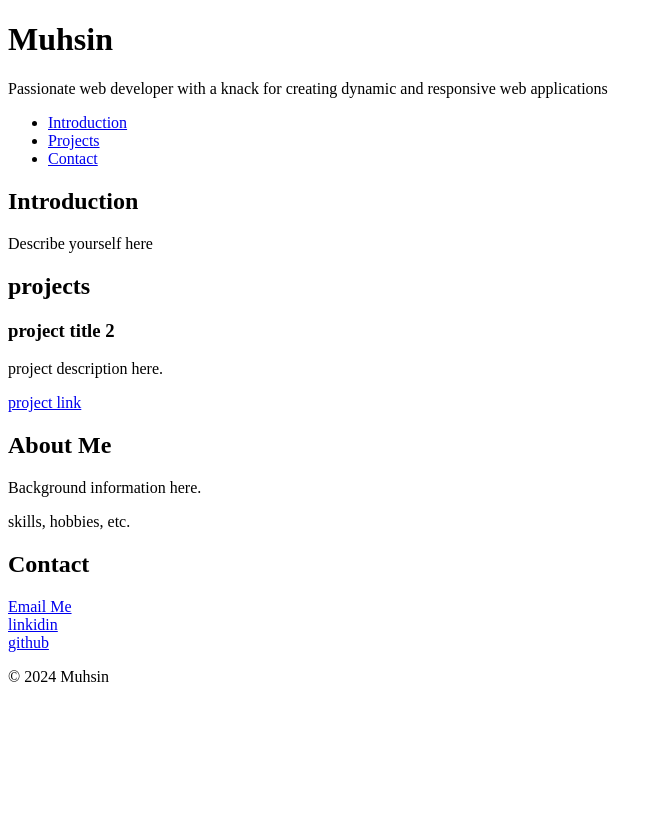
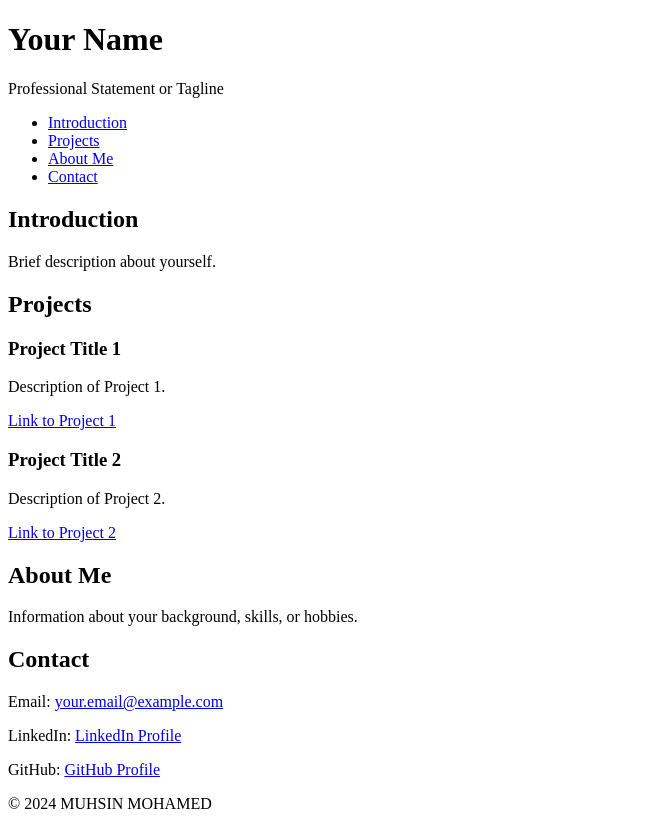
Before and after one commit to montelego/My_First_Portfolio, a plain HTML site: page Portfolio/index.html in a window 1280 px wide. Shown: the whole page, without its empty margins (0-662 px from the left). Before the commit the page ends 800 px from the top, so only its background shows below. Drawn offline with Linux system fonts and the light colour scheme.

Commit message:
added portfolio/ index.html

```diff
--- a/Portfolio/index.html
+++ b/Portfolio/index.html
@@ -2,48 +2,74 @@
 <html lang="en">
 <head>
     <meta charset="UTF-8">
+    <title>Your Full Name - Personal Portfolio</title>
     <meta name="viewport" content="width=device-width, initial-scale=1.0">
-    <title>Muhsin Mohamed - personal Portofolio</title>
+    <link rel="stylesheet" href="styles.css"> <!-- Link to your CSS file if you have one -->
 </head>
 <body>
-    <hearder>
-        <h1>Muhsin</h1>
-        <p>Passionate web developer with a knack for creating dynamic and responsive web applications </p>
-    </hearder>
+
+    <!-- Header -->
+    <header>
+        <h1>Your Name</h1>
+        <p>Professional Statement or Tagline</p>
+    </header>
+
+    <!-- Navigation Bar -->
     <nav>
         <ul>
             <li><a href="#introduction">Introduction</a></li>
             <li><a href="#projects">Projects</a></li>
-            <li><a href="Contact">Contact</a></li>
+            <li><a href="#about">About Me</a></li>
+            <li><a href="#contact">Contact</a></li>
         </ul>
     </nav>
-    <main>
+
+    <!-- Introduction Section -->
     <section id="introduction">
         <h2>Introduction</h2>
-            <p>Describe yourself here</p>
+        <p>Brief description about yourself.</p>
     </section>
-        <secton id="projects">
-            <h2>projects</h2>
+
+    <!-- Projects Section -->
+    <section id="projects">
+        <h2>Projects</h2>
+
+        <!-- Project 1 -->
         <article class="project">
-                <h3>project title 2</h3>
-                <p>project description here.</p>
-                <a href="http://example.com"target="_blank">project link</a>
+            <h3>Project Title 1</h3>
+            <p>Description of Project 1.</p>
+            <a href="#" target="_blank">Link to Project 1</a>
         </article>
-        </secton>
+
+        <!-- Project 2 -->
+        <article class="project">
+            <h3>Project Title 2</h3>
+            <p>Description of Project 2.</p>
+            <a href="#" target="_blank">Link to Project 2</a>
+        </article>
+
+        <!-- Add more projects as needed -->
+
+    </section>
+
+    <!-- About Me Section -->
     <section id="about">
         <h2>About Me</h2>
-            <p>Background information here.</p>
-            <p>skills, hobbies, etc.</p>
+        <p>Information about your background, skills, or hobbies.</p>
     </section>
+
+    <!-- Contact Section -->
     <section id="contact">
         <h2>Contact</h2>
-            <a href="mailto:muhcnlego@gmail.com">Email Me</a><br>
-            <a href="https://linkedin.com/in/yourprofile"target="_blank">linkidin</a><br>
-            <a href="https://github.com/montelego"target="_blank">github</a>
+        <p>Email: <a href="mailto:your.email@example.com">your.email@example.com</a></p>
+        <p>LinkedIn: <a href="https://www.linkedin.com/" target="_blank">LinkedIn Profile</a></p>
+        <p>GitHub: <a href="https://github.com/" target="_blank">GitHub Profile</a></p>
     </section>
-    </main>
+
+    <!-- Footer -->
     <footer>
-        <p>&copy; 2024 Muhsin</p>
+        <p>&copy; 2024 MUHSIN MOHAMED</p>
     </footer>
+
 </body>
 </html>
```
Lines whose indentation alone changed are shown as unchanged.
